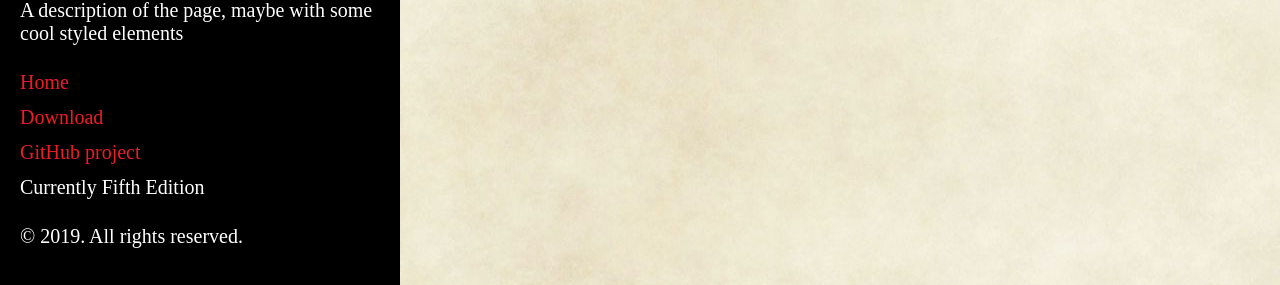
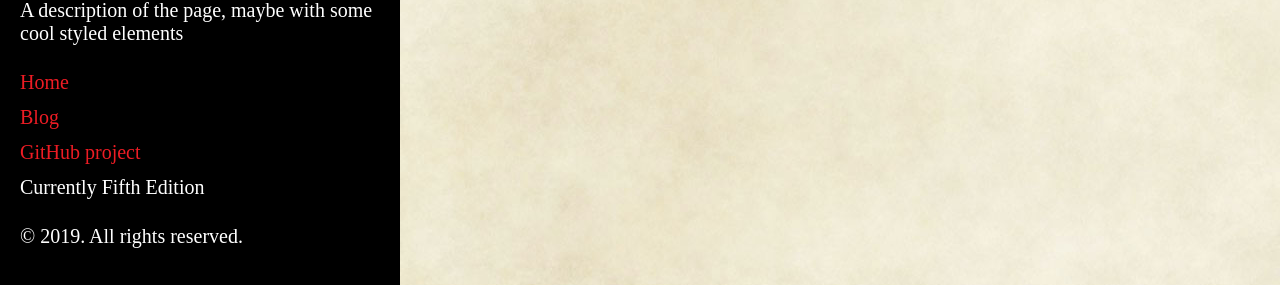
Before and after one commit to COScholl/COScholl.github.io, a Jekyll site: the page built from index.html, in a window 1280 px wide. Shown: the part 612-897 px from the top of the page. Built offline with Jekyll 4.4.1, drawn with Linux system fonts in a browser that asks for light colours.

Commit message:
Update sidebar.html

```diff
--- a/_includes/sidebar.html
+++ b/_includes/sidebar.html
@@ -26,7 +26,7 @@
         {% endif %}
       {% endfor %}
 
-      <a class="sidebar-nav-item" href="{{ site.github.repo }}/archive/v{{ site.version }}.zip">Download</a>
+      <a class="sidebar-nav-item" href="{{ site.github.repo }}/blog">Blog</a>
       <a class="sidebar-nav-item" href="{{ site.github.repo }}">GitHub project</a>
       <span class="sidebar-nav-item">Currently Fifth Edition{{ site.version }}</span>
     </nav>
```
